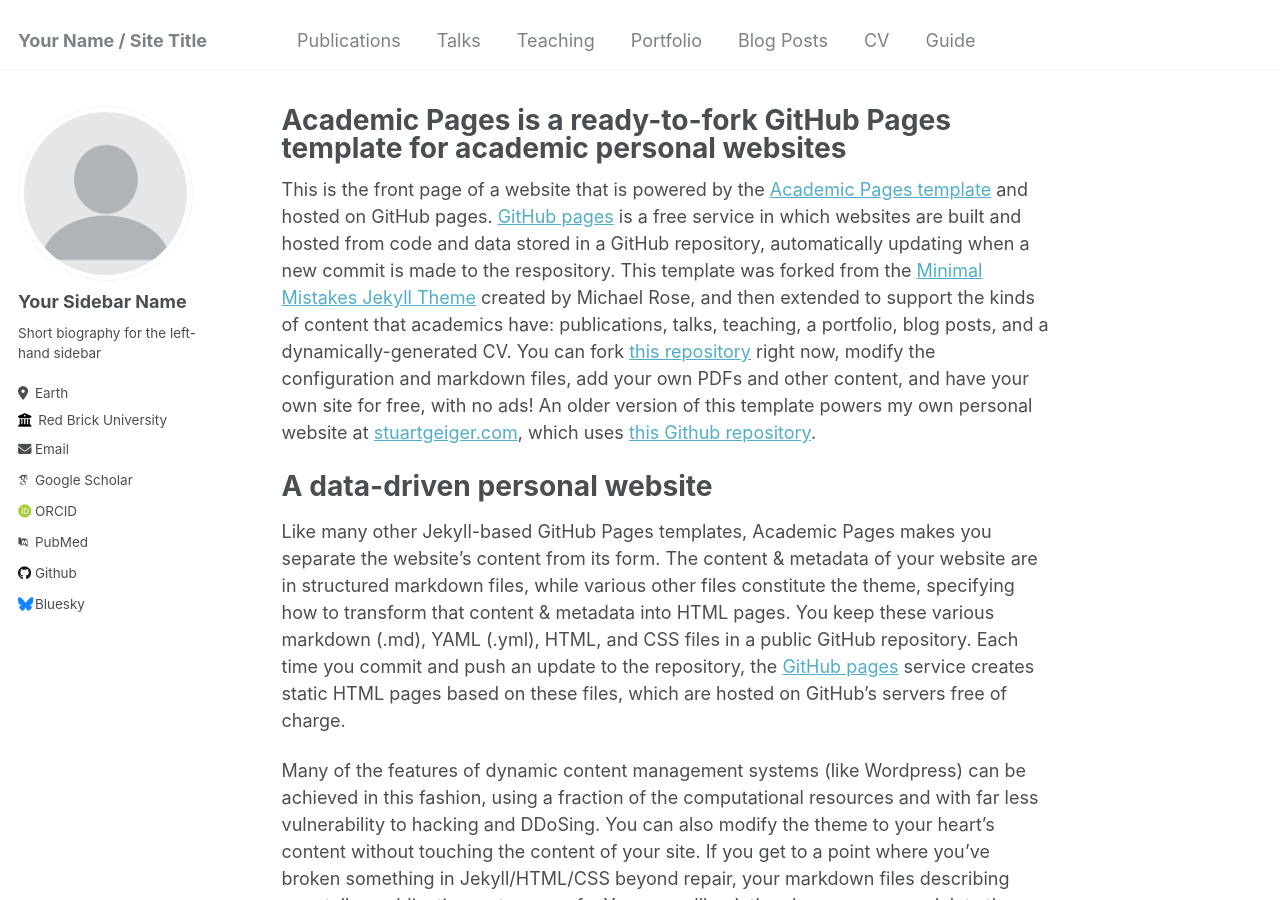
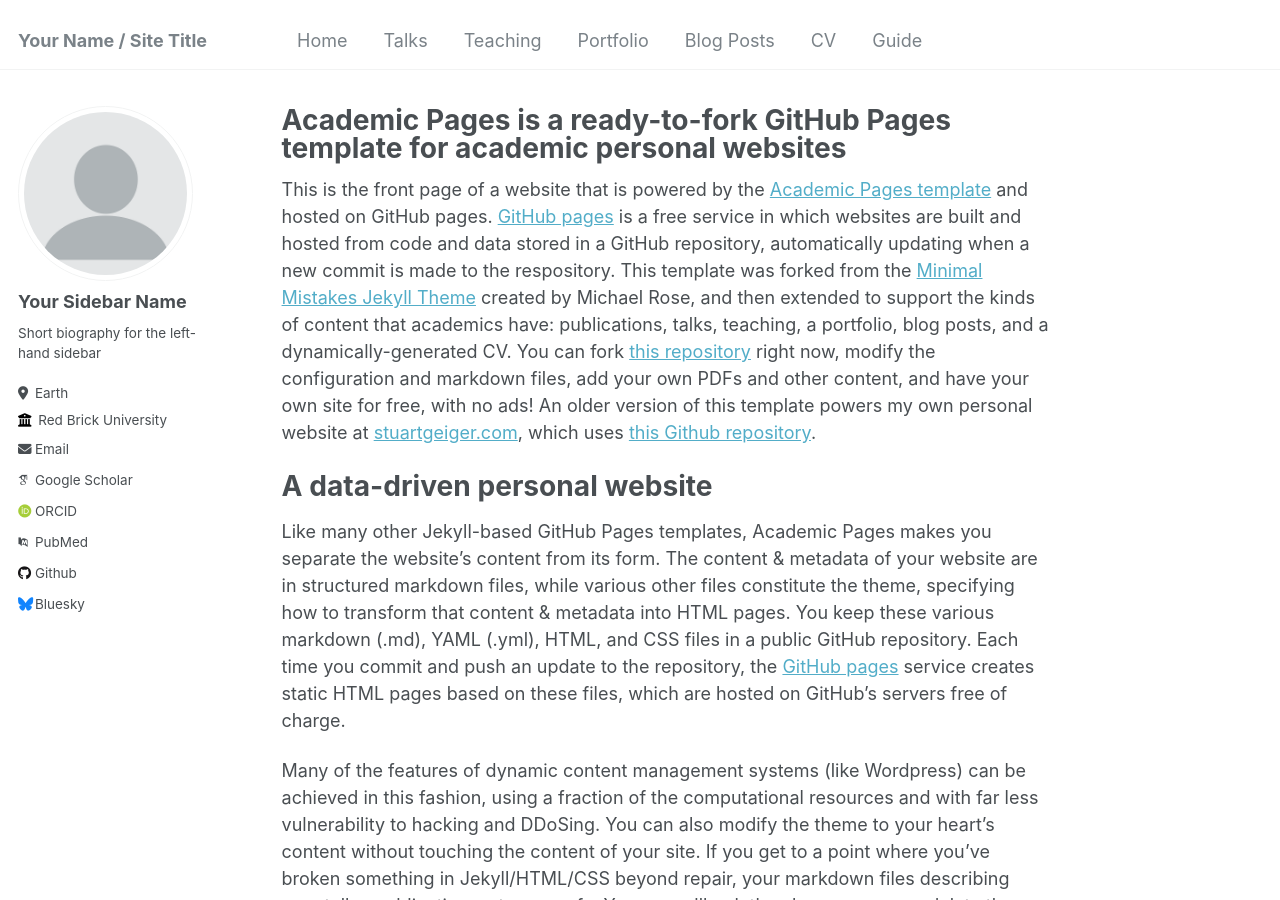
Before and after one commit to DonKamilo00/DonKamilo00.github.io, a Jekyll site: the page built from _pages/about.md, in a window 1280 px wide and 900 px high. Built offline with Jekyll 4.4.1, drawn with Linux system fonts in a browser that asks for light colours; some web fonts are replaced.

Commit message:
Update navigation.yml

```diff
--- a/_data/navigation.yml
+++ b/_data/navigation.yml
@@ -1,7 +1,7 @@
 # main links links
 main:
-  - title: "Publications"
-    url: /publications/
+  - title: "Home"
+    url: /
 
   - title: "Talks"
     url: /talks/
```
